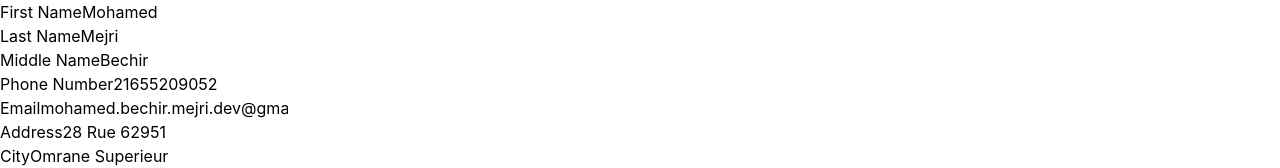
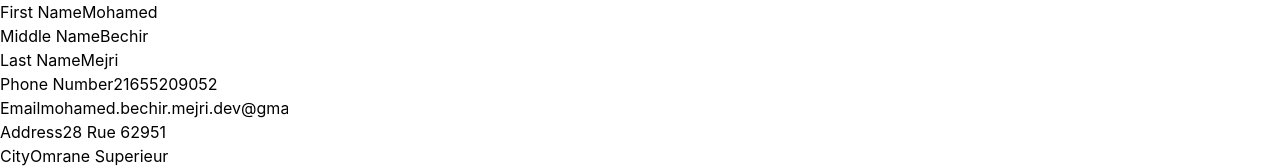
Before and after one commit to MohamedBechirMejri/cv-app-theodinproject, a React (Create React App) app: page / in a window 1280 px wide. Shown: the top 168 px of the page. Built offline with nearby package versions, Linux system fonts and the light colour scheme.

Commit message:
replace middlename

```diff
--- a/src/Components/Edit/Edit.tsx
+++ b/src/Components/Edit/Edit.tsx
@@ -307,23 +307,19 @@ const Edit = ({
         type="text"
       />
       <FormGroup
+        label="Middle Name"
+        id="middleName"
+        value={middleName}
+        f={setMiddleName}
+        type="text"
+      />
+      <FormGroup
         label="Last Name"
         id="lastName"
         value={lastName}
         f={setLastName}
         type="text"
       />
-      <div className="">
-        <label htmlFor="middleName">Middle Name</label>
-        <input
-          type="text"
-          className=""
-          id="middleName"
-          placeholder="Middle Name"
-          value={middleName}
-          onChange={e => setMiddleName(e.target.value)}
-        />
-      </div>
       <div className="">
         <label htmlFor="phoneNumber">Phone Number</label>
         <input
```
